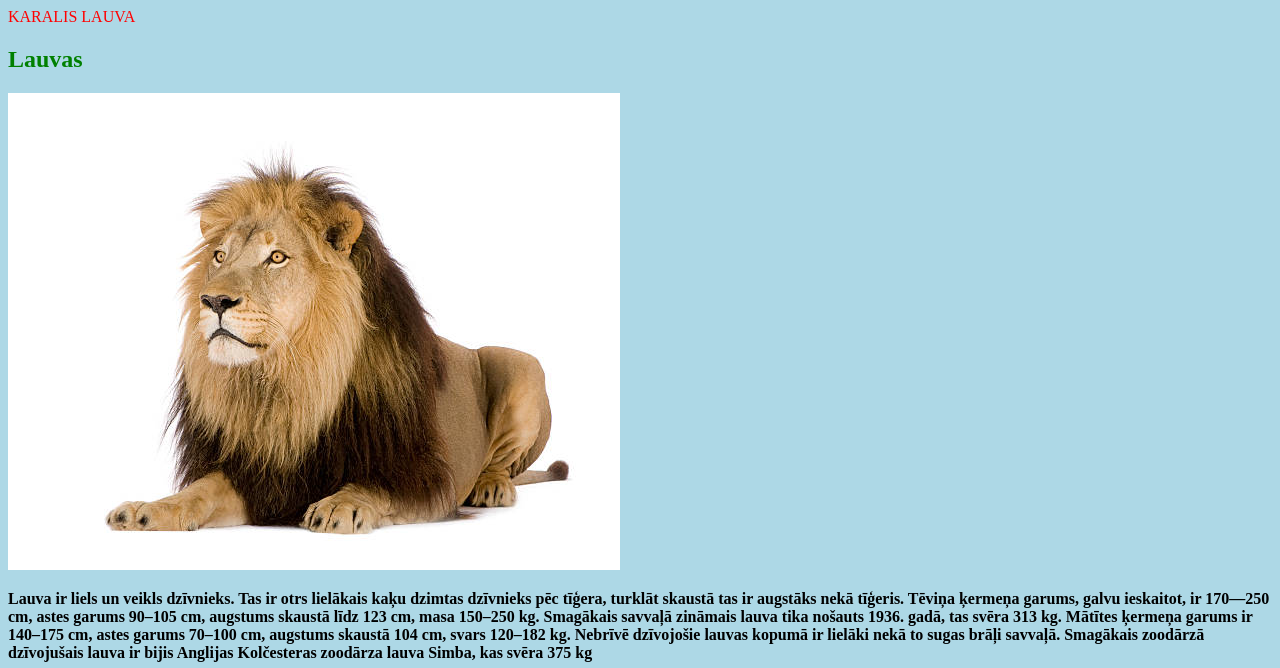
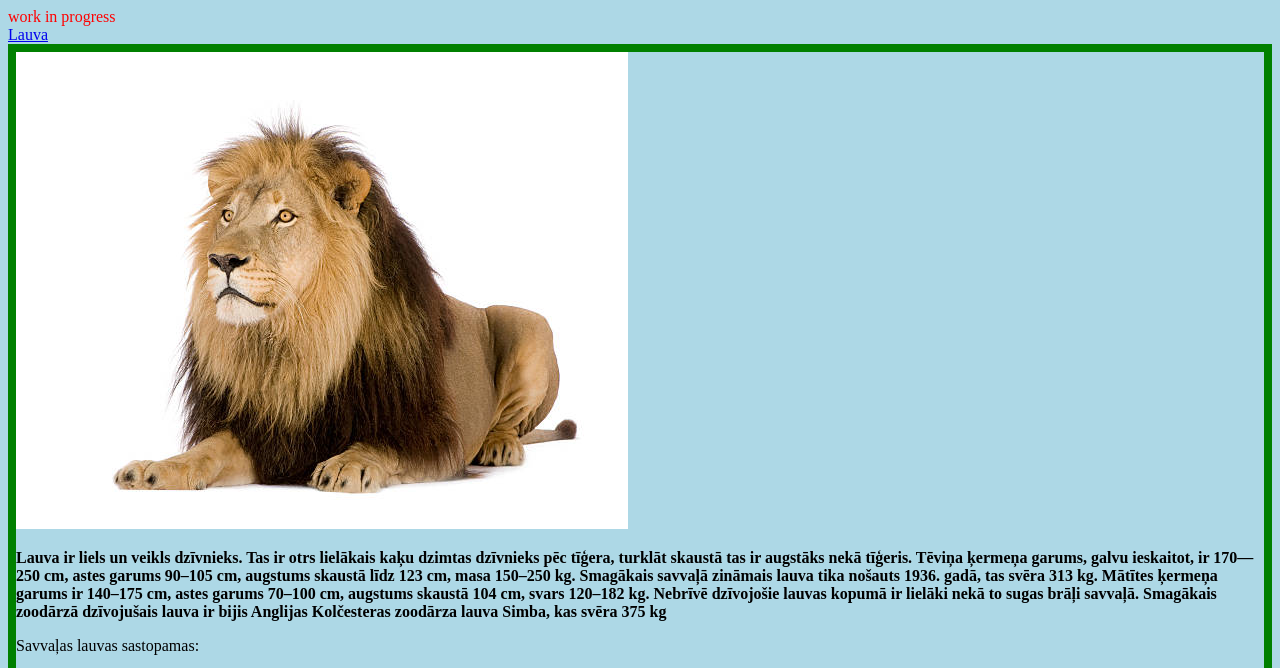
Before and after one commit to rudziss/RigaCodingSchool_HW1, a plain HTML site: page homework.html in a window 1280 px wide. Shown: the top 668 px of the page. Drawn offline with Linux system fonts and the light colour scheme.

Commit message:
sestdiena

```diff
--- a/homework.html
+++ b/homework.html
@@ -1,20 +1,19 @@
 <!DOCTYPE html>
 <html lang="lv">
 <head>
-    <title id="tituls">Lauva</title>
+    <title id="tituls">J.R. homework</title>
     <meta charset="UTF-8">
     <link rel="stylesheet" href="style.css">
-    </style>
 </head>
 
 <body>
     <div class="headers">
-        <header>KARALIS LAUVA</header>
+        <header>work in progress</header>
     </div>
     <div class="title">
-        <h2>Lauvas</h2>
+       <a href="https://lv.wikipedia.org/wiki/Lauva">Lauva</a>
     </div>
-        <div>
+        <div class="boxed">
             <img src="/image/lauva.jpg" alt="Lauva"/>
             <p id="first">Lauva ir liels un veikls dzīvnieks. Tas ir otrs lielākais kaķu dzimtas dzīvnieks pēc tīģera, turklāt skaustā tas ir augstāks nekā tīģeris. Tēviņa ķermeņa garums, galvu ieskaitot, ir 170—250 cm, astes garums 90–105 cm, augstums skaustā līdz 123 cm, masa 150–250 kg. Smagākais savvaļā zināmais lauva tika nošauts 1936. gadā, tas svēra 313 kg. Mātītes ķermeņa garums ir 140–175 cm, astes garums 70–100 cm, augstums skaustā 104 cm, svars 120–182 kg. Nebrīvē dzīvojošie lauvas kopumā ir lielāki nekā to sugas brāļi savvaļā. Smagākais zoodārzā dzīvojušais lauva ir bijis Anglijas Kolčesteras zoodārza lauva Simba, kas svēra 375 kg</p>
             <p id="second">Savvaļas lauvas sastopamas:</p>
@@ -26,7 +25,7 @@
         </div>
 
         <div>
-            <img src="image/lauvas mazulis.jpg" alt="lauvina">
+            <img src="image/lauvasmazulis.jpg" alt="lauvina">
             <p id="third">Kad māte aizved savus mazuļus pie bara, tie jūtas nedroši un bikli, bet drīz vien tie iejūtas bara dzīvē. Mazuļi kopīgi spēlējas viens ar otru vai ar pieaugušajiem lauvām. Lauvenes, kurām ir mazuļi, ir tolerantākas pret citu lauveņu mazuļiem, nekā lauvenes bez lauvēniem. Tēviņu tolerance var būt dažāda. Daži pacietīgi un iecietīgi uzņem lauvēnu rotaļas, bet citi rūc un dzen lauvēnus projām. Pirmās iemaņas medībās lauvēni sāk apgūt jau 3 mēnešu vecumā, bet par pilntiesīgiem medniekiem tie kļūst tikai gada vecumā. Lauvēni zīž pienu 6—7 mēnešus</p>
             <p id="fourth">Mūsdienu lauvu pasugas:</p>
             <ol>
--- a/style.css
+++ b/style.css
@@ -11,3 +11,6 @@ h2 {
     color: black;
     font-weight: bolder;
 }
+.boxed {
+    border: 8px solid green;
+}
```
Also changed, not shown: image/lauvasmazulis.jpg (renamed from image/lauvas mazulis.jpg).
